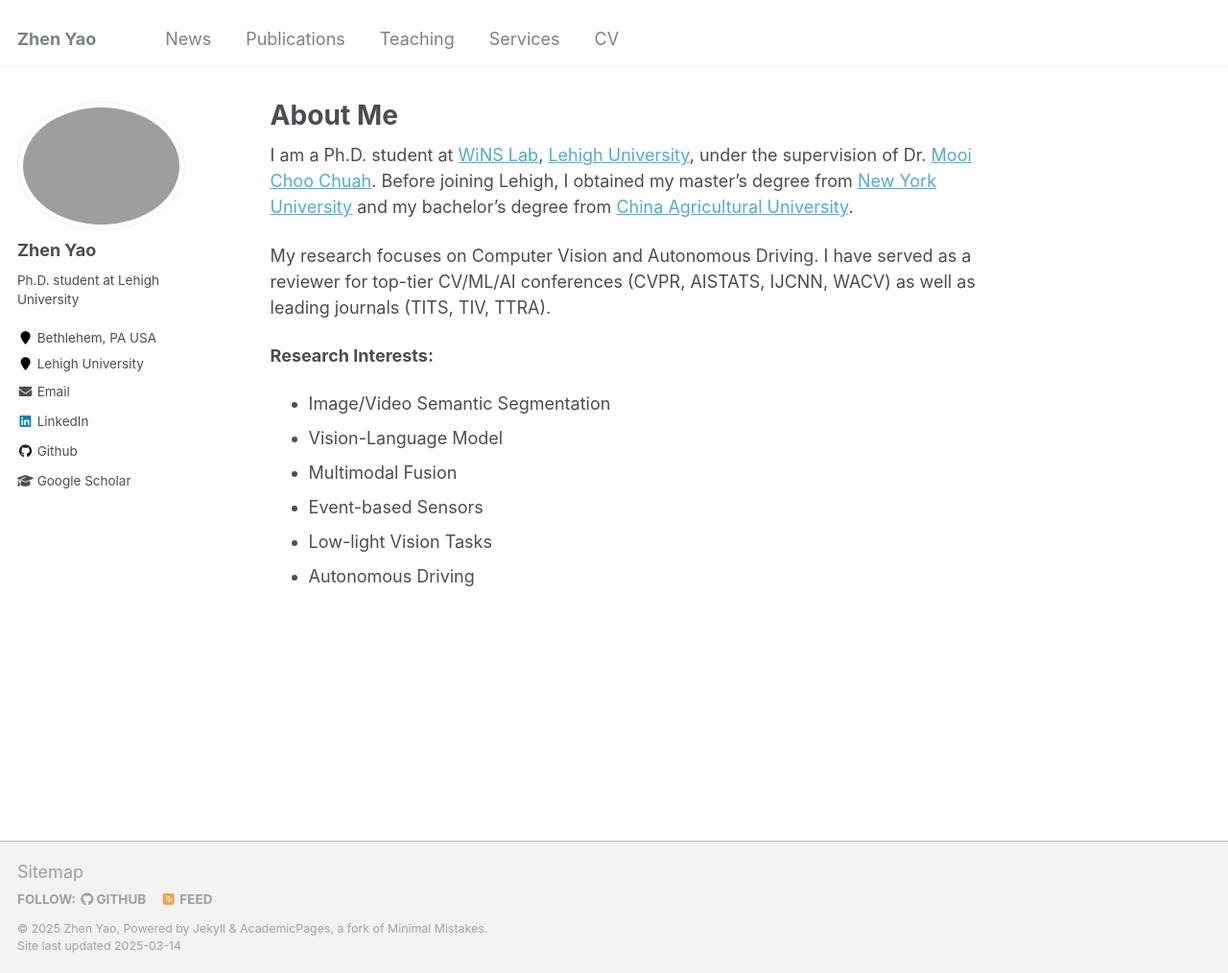
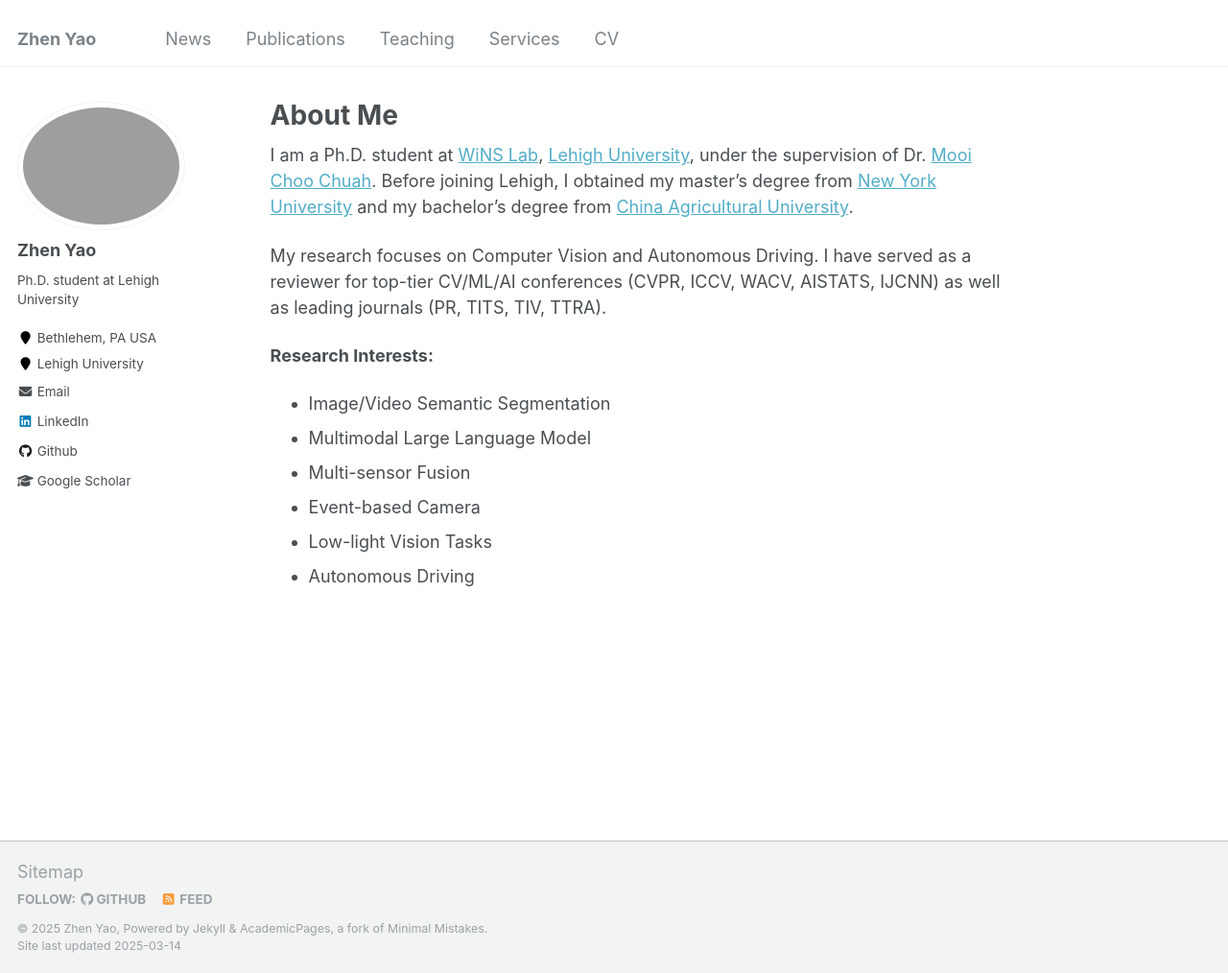
Before and after one commit to zyaocoder/zyaocoder.github.io, a Jekyll site: the page built from _pages/about.md, in a window 1280 px wide and 1014 px high. Shown: the whole window at 96% size. Built offline with Jekyll 4.4.1, drawn with Linux system fonts in a browser that asks for light colours.

Commit message:
Update about.md

```diff
--- a/_pages/about.md
+++ b/_pages/about.md
@@ -9,12 +9,12 @@ redirect_from:
 ---
 I am a Ph.D. student at [WiNS Lab](http://carina.cse.lehigh.edu/winslab/index.php), [Lehigh University](https://www2.lehigh.edu/), under the supervision of Dr. [Mooi Choo Chuah](https://www.cse.lehigh.edu/~chuah/). Before joining Lehigh, I obtained my master's degree from [New York University](https://www.nyu.edu/) and my bachelor's degree from [China Agricultural University](https://en.cau.edu.cn/).
 
-My research focuses on Computer Vision and Autonomous Driving. I have served as a reviewer for top-tier CV/ML/AI conferences (CVPR, AISTATS, IJCNN, WACV) as well as leading journals (TITS, TIV, TTRA).
+My research focuses on Computer Vision and Autonomous Driving. I have served as a reviewer for top-tier CV/ML/AI conferences (CVPR, ICCV, WACV, AISTATS, IJCNN) as well as leading journals (PR, TITS, TIV, TTRA).
 
 <strong>Research Interests:</strong>
 * Image/Video Semantic Segmentation
-* Vision-Language Model
-* Multimodal Fusion
-* Event-based Sensors
+* Multimodal Large Language Model
+* Multi-sensor Fusion
+* Event-based Camera
 * Low-light Vision Tasks
 * Autonomous Driving
```
